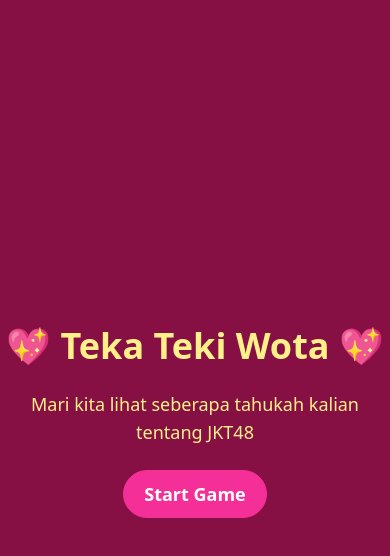
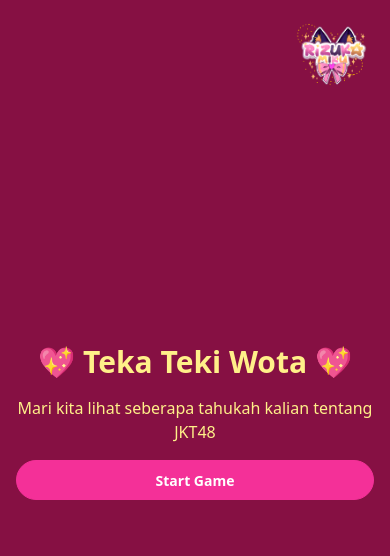
Before and after one commit to Rizuka-Miku/hangman, a React (Vite) app: page / in a window 390 px wide. Shown: the top 556 px of the page. Built offline with nearby package versions, Linux system fonts and the light colour scheme.

Commit message:
fix: fix mobile version

```diff
--- a/src/App.tsx
+++ b/src/App.tsx
@@ -6,21 +6,29 @@ function App() {
   const [started, setStarted] = useState(false)
 
   return (
-    <div data-theme='valentine' className='w-screen h-screen flex justify-center items-center bg-pink-900'>
+    <div data-theme='valentine' className='w-screen min-h-screen flex justify-center items-center bg-pink-900 relative p-4'>
+      {/* Top-right logo */}
+      <img
+        src="logo-miku.png"
+        alt="Logo Miku"
+        className="absolute top-2 right-2 w-24 sm:w-36 md:w-[150px] h-auto"
+      />
+
       {!started ? (
-        <div className="text-center space-y-6">
-          <h1 className="text-4xl font-bold text-[#fff089]">💖 Teka Teki Wota 💖</h1>
-          {/* <h1 className="text-4xl font-bold text-pink-700">🎀 Teka Teki Wota 🎀</h1> */}
-          <p className="text-lg text-[#fff089]">Mari kita lihat seberapa tahukah kalian tentang JKT48</p>
+        <div className="text-center space-y-4 sm:space-y-6 max-w-sm sm:max-w-md">
+          <h1 className="text-3xl sm:text-4xl font-bold text-[#fff089]">💖 Teka Teki Wota 💖</h1>
+          <p className="text-base sm:text-lg text-[#fff089]">Mari kita lihat seberapa tahukah kalian tentang JKT48</p>
           <button
             onClick={() => setStarted(true)}
-            className="btn btn-primary btn-lg"
+            className="btn btn-primary btn-md sm:btn-lg w-full"
           >
             Start Game
           </button>
         </div>
       ) : (
-        <Hangman words={songs} />
+        <div className="w-full max-w-5xl">
+          <Hangman words={songs} />
+        </div>
       )}
     </div>
   )
```
Also changed, not shown: public/logo-miku.png (added).
